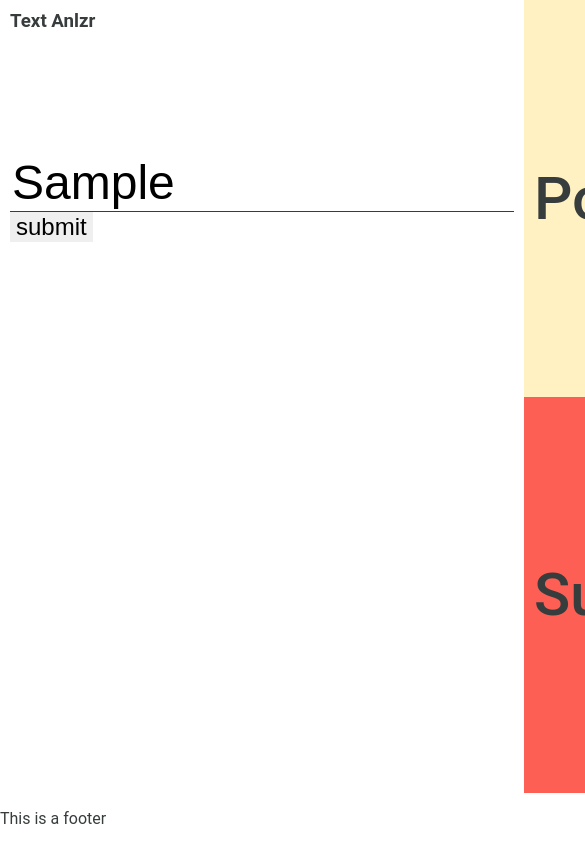
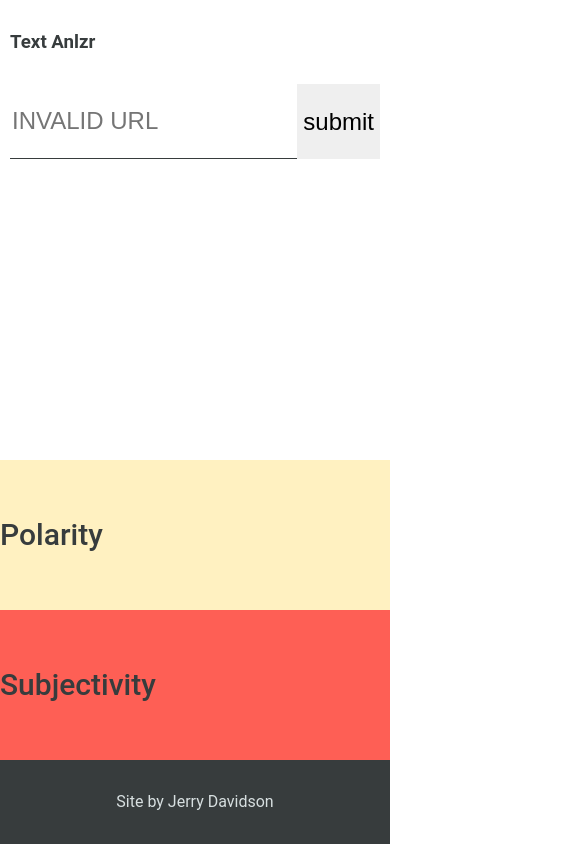
Before and after one commit to jwilld/nlp-webpack-app, a website built with webpack: page src/client/views/index.html in a window 390 px wide. Both pictures are taken after typing "Sample" into the empty fields and a click on the input "submit". Shown: the top 844 px of the page, 585 px wide, since content can reach past the window. Built offline with nearby package versions, Linux system fonts and the light colour scheme; no server answers.

Commit message:
add url validation

```diff
--- a/src/client/js/formHandler.js
+++ b/src/client/js/formHandler.js
@@ -1,14 +1,14 @@
-import { checkForName } from "./nameChecker";
+import { urlCheck } from "./nameChecker";
 
 const handleSubmit = async (event) => {
   event.preventDefault();
 
+  const urlPlaceholder = document.getElementById("url")
+  const form = document.querySelector('.url-form')
+
   //   check what text was put into the form field
   let formText = document.getElementById("url").value;
-  checkForName(formText);
-  console.log(formText)
-
-  console.log("::: Form Submitted :::");
+  if(urlCheck(formText) === true){
     const result = await fetch("http://localhost:8080/sentiment",{
       method:"POST",
       headers: {
@@ -23,12 +23,19 @@ const handleSubmit = async (event) => {
       })
       .catch((e) => console.log(e));
 
-  console.log(result);
+    const confidenceText = "confidence of "
+    urlPlaceholder.setAttribute('placeholder','URL')
     document.querySelector(".text-content").innerText = result.text
     document.querySelector(".polarity-result").innerText = result.polarity
     document.querySelector(".subjectivity-result").innerText = result.subjectivity
-  document.querySelector(".polarity-confidence").innerText = result.polarity_confidence
-  document.querySelector(".subjectivity-confidence").innerText = result.subjectivity_confidence.toFixed(1)
+    document.querySelector(".polarity-confidence").innerText = confidenceText + result.polarity_confidence
+    document.querySelector(".subjectivity-confidence").innerText = confidenceText + result.subjectivity_confidence.toFixed(1)
+  }
+  else{
+    urlPlaceholder.setAttribute('placeholder','INVALID URL')
+  }
+  form.reset()
+
 };
 
 export { handleSubmit };
--- a/src/client/js/nameChecker.js
+++ b/src/client/js/nameChecker.js
@@ -1,15 +1,9 @@
-function checkForName(inputText) {
-    console.log("::: Running checkForName :::", inputText);
-    let names = [
-        "Picard",
-        "Janeway",
-        "Kirk",
-        "Archer",
-        "Georgiou"
-    ]
-    if(names.includes(inputText)) {
-        alert("Welcome, Captain!")
-    }
+function urlCheck(url) {
+    console.log("::: Running URL Check :::", url);
+
+    let urlValid = url.match(/(http(s)?:\/\/.)?(www\.)?[-a-zA-Z0-9@:%._\+~#=]{2,256}\.[a-z]{2,6}\b([-a-zA-Z0-9@:%_\+.~#?&//=]*)/g);
+
+    return urlValid ? true : false
 }
 
-export { checkForName }
+export { urlCheck }
--- a/src/client/styles/base.scss
+++ b/src/client/styles/base.scss
@@ -7,7 +7,6 @@ $response-color-two: #FFF1C1;
     flex-direction: column;
     align-items: flex-start;
     justify-content: space-evenly;
-    padding: 10px;
 }
 
 body {
@@ -17,7 +16,7 @@ body {
     height: 100vh;
     display: grid;
     grid-template-columns: repeat(2,1fr);
-    grid-template-rows: repeat(2,1fr);
+    grid-template-rows: .5fr repeat(2,2fr) .5fr;
 
     h1,h2,h3,h4,h5,h6{
         margin: 0;
@@ -31,34 +30,54 @@ body {
         font-size: 120px;
     }
 }
+footer{
+    grid-row: 4;
+    grid-column: 1/3;
+    background-color: #373C3D;
+    color: rgb(215, 223, 224);
+    display: flex;
+    align-items: center;
+    justify-content: center;
+
+    p{
+        margin: 0;
+    }
+}
 
 .site-header{
     grid-row: 1;
     grid-column: 1;
     padding: 10px;
+    display: flex;
+    align-items: center;
 }
 
 main {
     height: 100%; width: 100%;
-    grid-row: 1/3;
+    grid-row: 2/4;
     grid-column: 1/3;
     // border: 2px solid green;
     display: grid;
-    grid-template-rows: repeat(2,1fr);
+    grid-template-rows: .5fr repeat(2,1fr);
     grid-template-columns: repeat(2,1fr);
     .form-section{
+        height: 100%;
         padding: 10px;
         grid-row: 1;
-        grid-column: 1;
+        grid-column: 1/3;
         align-self: center;
         display: flex;
-        justify-content: center;
+        .url-form{
+            width: 100%;
+            display: flex;
+            justify-content: space-evenly;
+        }
         .url-input{
+            width: 80%;
             font-size: 48px;
             font-weight: 300;
             border: none;
             border-bottom: 1px solid $text-color;
-            width: 500px;
         }
         .submit-button{
             font-size: 24px;
@@ -66,7 +85,7 @@ main {
         }
     }
     .text-section{
-        grid-row:2;
+        grid-row:2/4;
         grid-column: 1;
         overflow: scroll;
         line-height: 25px;
@@ -74,13 +93,13 @@ main {
         padding: 0 10px 0 10px;
     }
     .polarity-section{
-        grid-row:1; grid-column: 2;
+        grid-row:2; grid-column: 2;
         background-color: $response-color-two;
         @include center-section;
 
     }
     .subjective-section{
-        grid-row: 2;
+        grid-row: 3;
         grid-column: 2;
         background-color: $response-color-one;
         @include center-section;
@@ -89,3 +108,45 @@ main {
         font-size: 24px;
     }
 }
+
+@media only screen and (max-width: 1200px) {
+    body{
+        grid-template-columns: 1fr;
+        h1{
+            font-size: 60px;
+        }
+        h2{
+            font-size: 30px;
+        }
+    }
+    main{
+        grid-column: 1;
+        grid-template-columns: 1fr;
+        grid-template-rows: .5fr 2fr repeat(2,1fr);
+
+        .form-section{
+
+            grid-row: 1;
+            grid-column: 1;
+            .url-input{
+                font-size: 24px;
+            }
+        }
+        .text-section{
+            grid-row: 2;
+            overflow: scroll;
+        }
+        .text-content{
+            margin: 0;
+        }
+        .polarity-section{
+            grid-column: 1;
+            grid-row: 3;
+        }
+        .subjective-section{
+            grid-row: 4;
+            grid-column: 1;
+        }
+
+    }
+}
--- a/src/client/views/index.html
+++ b/src/client/views/index.html
@@ -3,7 +3,7 @@
 
 <head>
     <meta charset="utf-8">
-    <title>Test</title>
+    <title>Text Anlzr</title>
 </head>
 
 <body>
@@ -21,7 +21,10 @@
             </form>
         </section>
         <section class='text-section'>
-            <p class='text-content'></p>
+            <p class='text-content'>
+
+
+            </p>
 
         </section>
 
@@ -43,7 +46,7 @@
     </main>
 
     <footer>
-        <p>This is a footer</p>
+        <p>Site by Jerry Davidson</p>
     </footer>
 
 </body>
```
Lines whose indentation alone changed are shown as unchanged.
